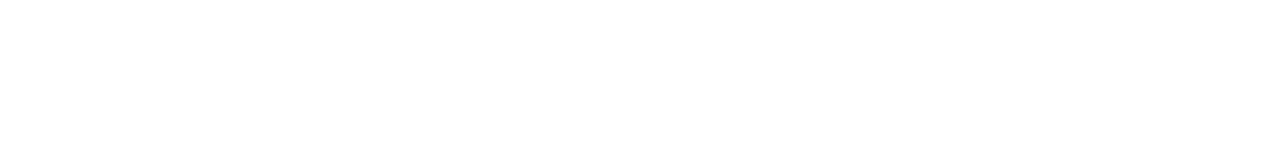
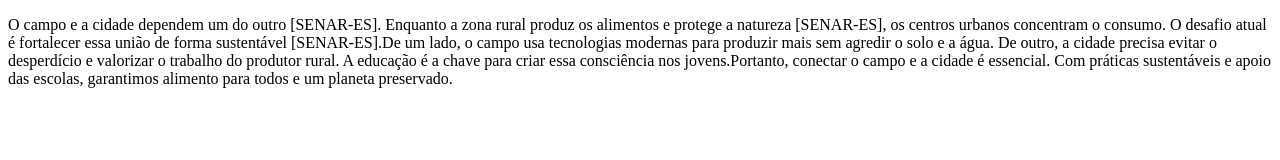
Before and after one commit to santosmendesmariana-hue/forma-odedocentes, a plain HTML site: page index.html in a window 1280 px wide. Drawn offline with Linux system fonts and the light colour scheme.

Commit message:
Add files via upload

```diff
--- a/index.html
+++ b/index.html
@@ -3,9 +3,12 @@
 <head>
     <meta charset="UTF-8">
     <meta name="viewport" content="width=device-width, initial-scale=1.0">
-    <title>marianapriscila</title>
+    <title>Proteção de Lavoura</title>
 </head>
 <body>
-
-</body>
+<div class="conteudo">
+    <p>
+        O campo e a cidade dependem um do outro [SENAR-ES]. Enquanto a zona rural produz os alimentos e protege a natureza [SENAR-ES], os centros urbanos concentram o consumo. O desafio atual é fortalecer essa união de forma sustentável [SENAR-ES].De um lado, o campo usa tecnologias modernas para produzir mais sem agredir o solo e a água. De outro, a cidade precisa evitar o desperdício e valorizar o trabalho do produtor rural. A educação é a chave para criar essa consciência nos jovens.Portanto, conectar o campo e a cidade é essencial. Com práticas sustentáveis e apoio das escolas, garantimos alimento para todos e um planeta preservado.
+    </p>
+</div></body>
 </html>
--- /dev/null
+++ b/style.css
@@ -0,0 +1,5 @@
+*{
+ margin: 0;
+padding: 0;
+box-sizing: border-box;
+}
```
